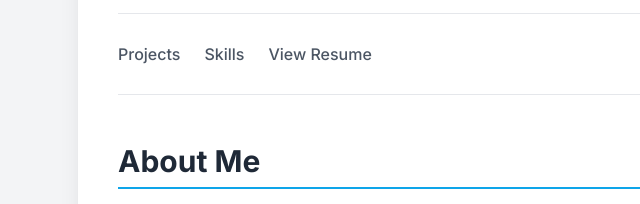
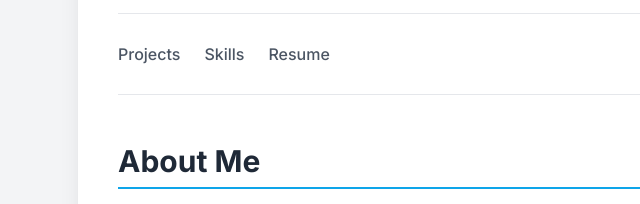
Before and after one commit to leedno/portfolio, a website: page index.html in a window 1280 px wide. Shown: the part 234-438 px from the top of the page, 97-737 px from the left. Drawn offline with Linux system fonts and the light colour scheme.

Commit message:
preperation for resume modifications

```diff
--- a/index.html
+++ b/index.html
@@ -47,7 +47,7 @@
                 <div class="nav-page-links">
                     <a href="#projects">Projects</a>
                     <a href="#skills">Skills</a>
-                    <a href="resume.html" target="_blank" rel="noopener noreferrer">View Resume</a>
+                    <a href="#resume">Resume</a>
                 </div>
 
                 <div class="nav-social-links">
@@ -130,10 +130,10 @@
                 <span class="skill-item" data-skill="AI & LLM Integration">AI & LLM Integration</span>
             </div>
         </section>
-        <section class="cta-resume">
+        <section id="resume" class="cta-resume">
             <h2 class="cta-heading">Learn more about my professional career</h2>
             <p class="cta-text">See my full educational history, skills, and professional experience.</p>
-            <a href="resume.html" target="_blank" rel="noopener noreferrer" class="cta-button">
+            <a href="resume/resume.html" target="_blank" rel="noopener noreferrer" class="cta-button">
                 View My Full Resume
             </a>
         </section>
```
Also changed, not shown: resume/resume.html (renamed from resume.html), resume/resume_data.js (added).
